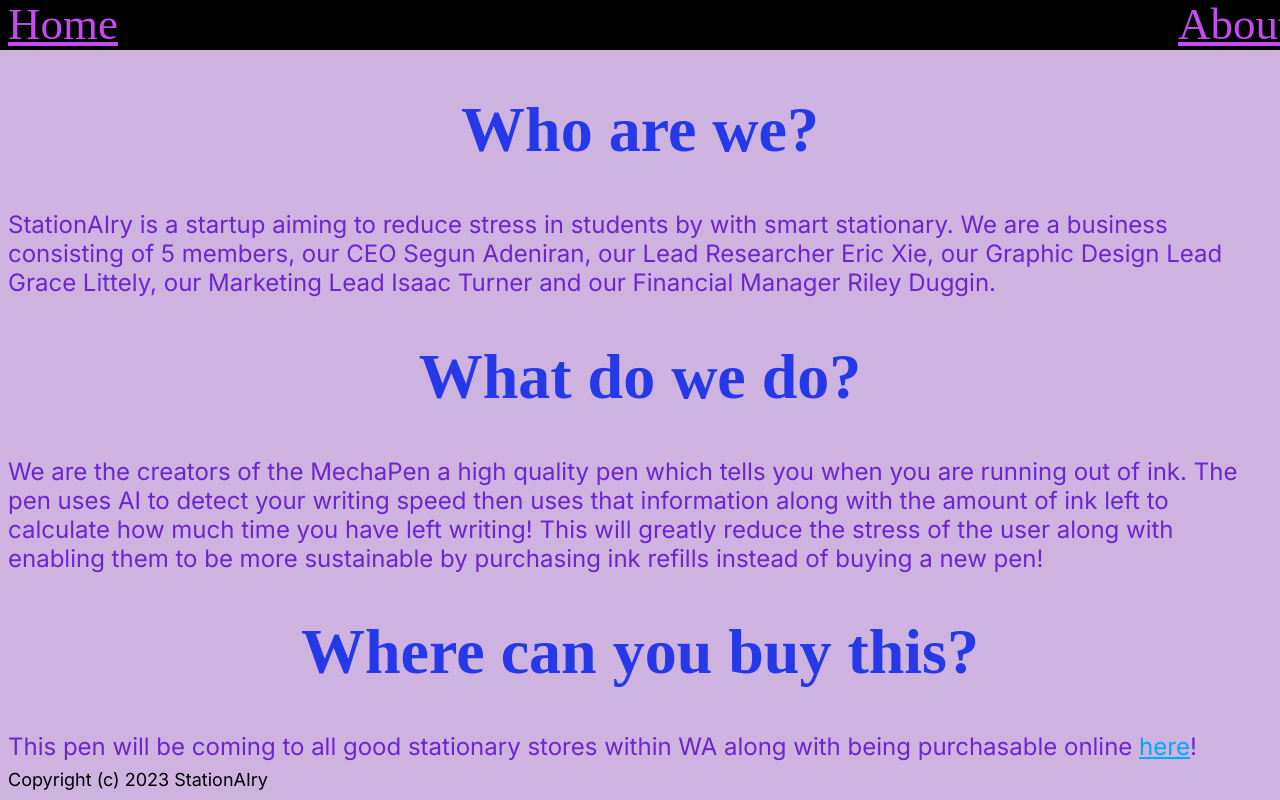
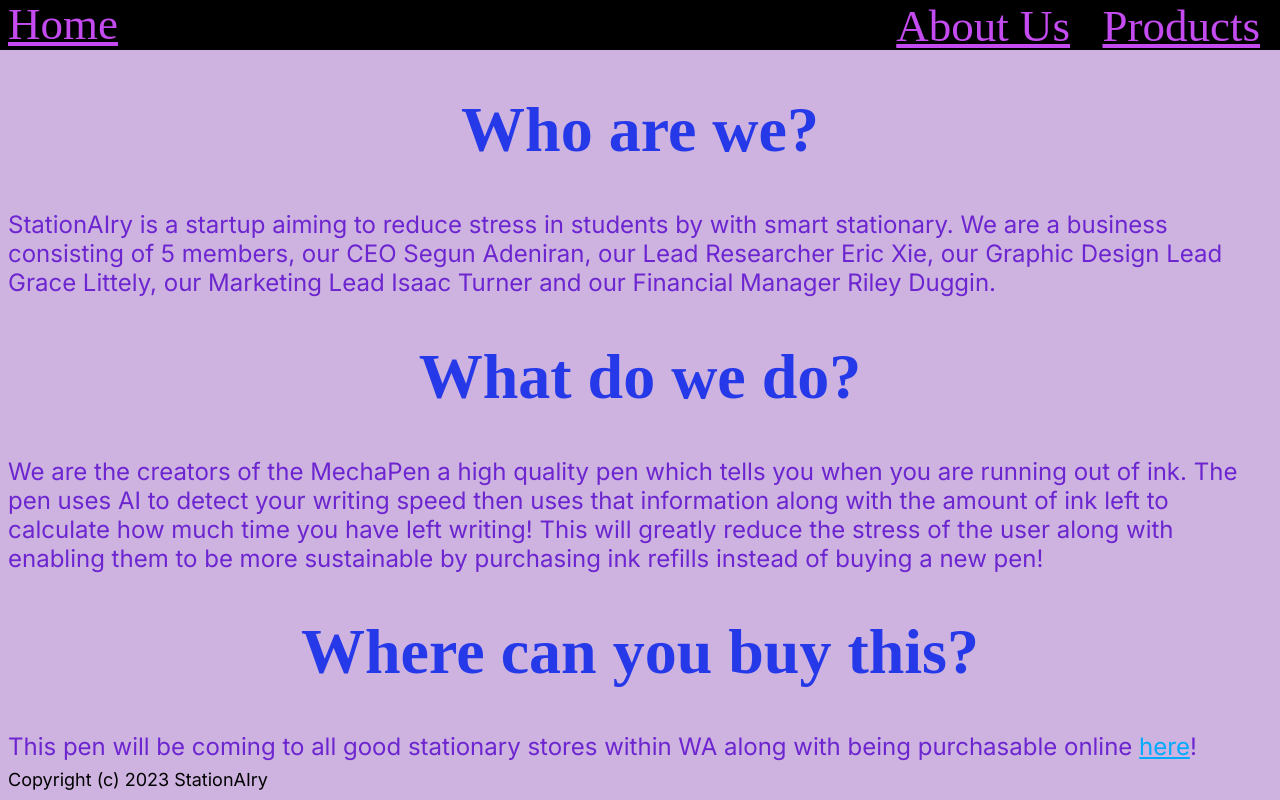
Before and after one commit to spacey-sooty/illuminate-website, a Next.js app: page /about-us in a window 1280 px wide. Shown: the top 800 px of the page. Built offline with nearby package versions, Linux system fonts and the light colour scheme; a web font is replaced by a local one.

Commit message:
rewrote navbar

```diff
--- a/src/components/navbar.tsx
+++ b/src/components/navbar.tsx
@@ -2,18 +2,18 @@
 import Link from "next/link"
 import styles from "@/styles/components/navbar.module.scss"
 
-const navbarData = {
-  pages: [
-    {
-      title: "About Us",
-      url: "/about-us",
-    },
-    {
-      title: "Products",
-      url: "/products",
-    },
-  ]
-}
+// const navbarData = {
+//   pages: [
+//     {
+//       title: "About Us",
+//       url: "/about-us",
+//     },
+//     {
+//       title: "Products",
+//       url: "/products",
+//     },
+//   ]
+// }
 
 export default function Navbar() {
   return (
@@ -23,13 +23,8 @@ export default function Navbar() {
           Home
         </Link>
       </div>
-      <div>
-        {navbarData.pages.map((page) => (
-          <Link key={page.title} href={page.url} className={styles.link}>
-            {page.title}
-          </Link>
-        ))}
-      </div>
+      <Link href="/about-us" className={styles.link1}> About Us </Link>
+      <Link href="/products" className={styles.link}> Products </Link>
     </div>
   )
 }
--- a/src/styles/components/navbar.module.scss
+++ b/src/styles/components/navbar.module.scss
@@ -17,7 +17,17 @@
     color: rgb(195, 75, 239);
     margin: 10px;
     font-size: 45px;
-    position: relative;
-    left: 1040px;
+    position: absolute;
+    right: 10px;
+    top: -10px;
+  }
+
+  .link1 {
+    color: rgb(195, 75, 239);
+    margin: 10px;
+    font-size: 45px;
+    position: absolute;
+    right: 200px;
+    top: -10px;
   }
 }
```
